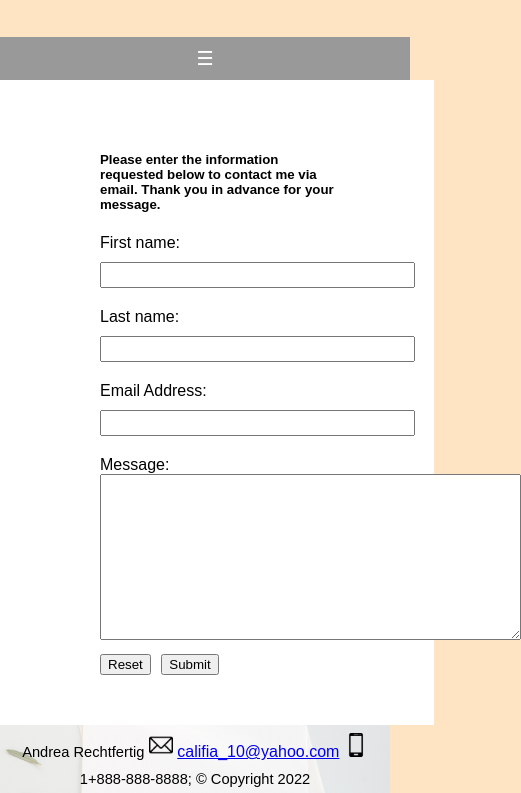
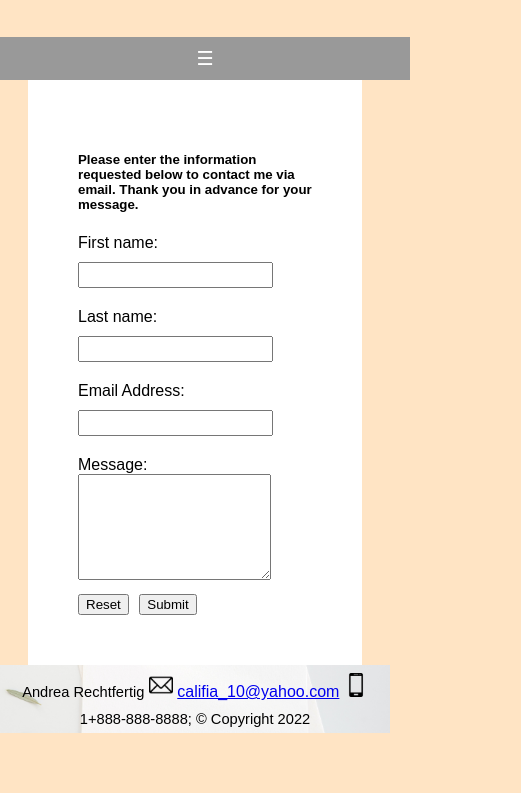
Before and after one commit to School-Master-Merchant/MyPortfolio, a plain HTML site: page Contact.html in a window 390 px wide. Shown: the part 80-873 px from the top of the page, 521 px wide, since content can reach past the window. After the commit the page ends 844 px from the top, so only its background shows below. Drawn offline with Linux system fonts and the light colour scheme.

Commit message:
Update contact.css

```diff
--- a/contact.css
+++ b/contact.css
@@ -16,3 +16,16 @@ textarea {
 button {
     margin: 10px 6px 0 0;
 }
+
+  @media screen and (max-width: 769px){
+    #contactContainer {
+         padding: 50px;
+    }
+    input {
+        width: 80%;
+    }
+    textarea {
+       width: 80%;
+       height: 100px;
+    }
+  }
```
